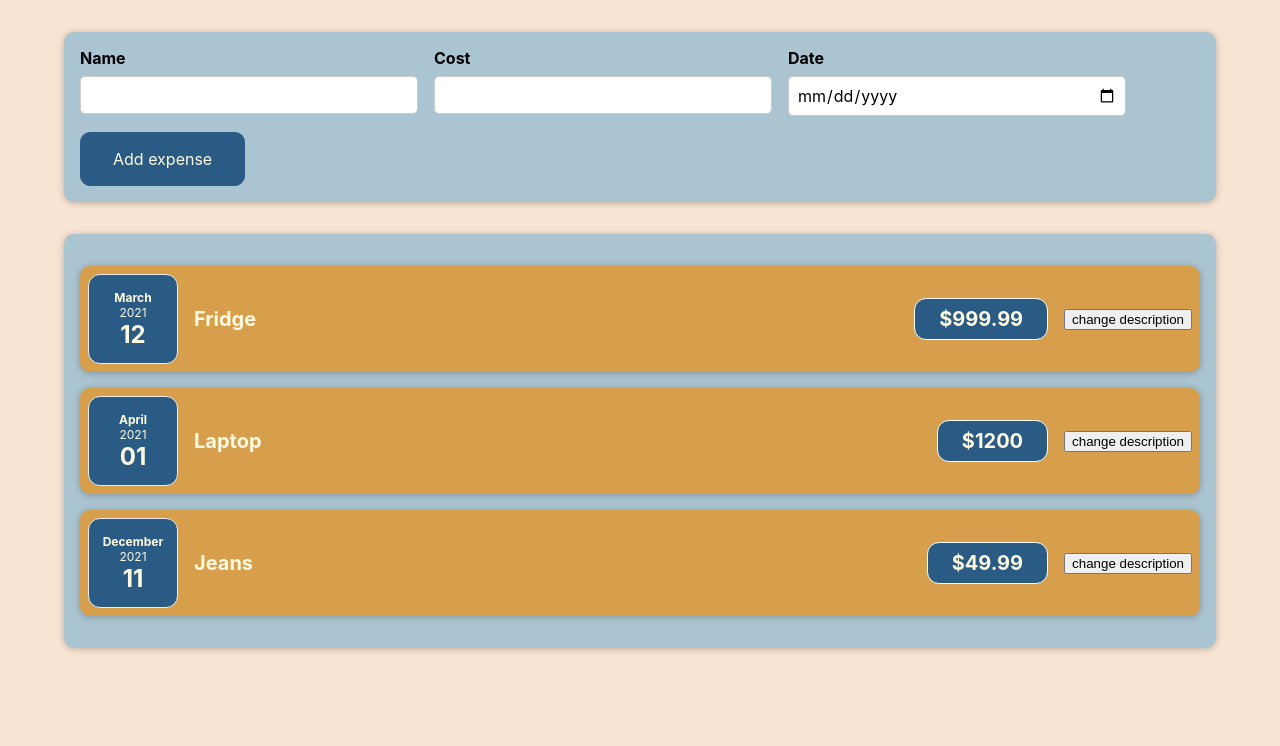
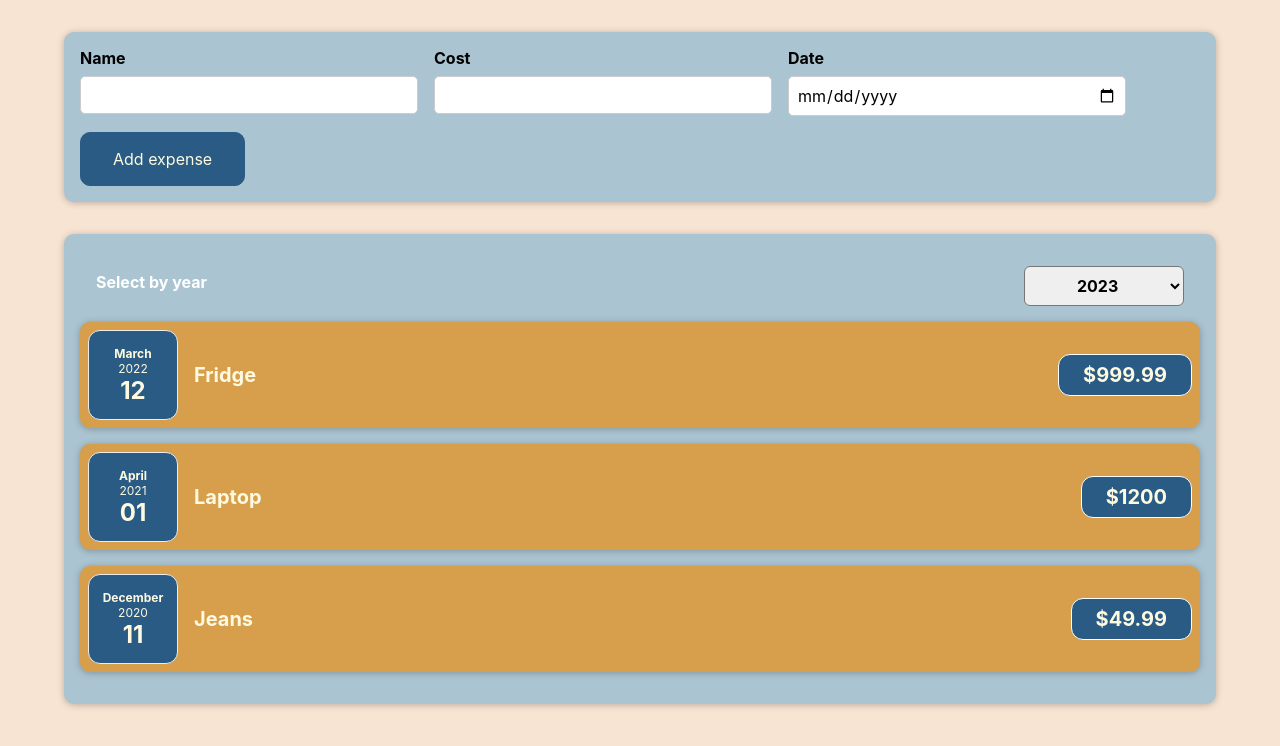
Before and after one commit to YouNone/React-Alex23, a React (Create React App) app: page / in a window 1280 px wide. Shown: the top 746 px of the page. Built offline with nearby package versions, Linux system fonts and the light colour scheme.

Commit message:
task 2 finished, filter added

```diff
--- a/src/App.js
+++ b/src/App.js
@@ -1,8 +1,9 @@
 import Costs from "./components/Costs/Costs";
 import NewCost from "./components/NewCost/NewCost";
+
 const costs = [
   {
-    date: new Date(2021, 2, 12),
+    date: new Date(2022, 2, 12),
     description: "Fridge",
     amount: 999.99
   },
@@ -12,16 +13,22 @@
     amount: 1200
   },
   {
-    date: new Date(2021, 11, 11),
+    date: new Date(2020, 11, 11),
     description: "Jeans",
     amount: 49.99
   }
 ];
+
 function App() {
+
+  const addCostHandler = (newCost) => {
+    console.log(newCost, "app comp");
+  }
+
   return (
     <div>
-     <NewCost></NewCost>
-     <Costs costs={costs} />
+        <NewCost onAddCost={addCostHandler}></NewCost>
+        <Costs costs={costs} />
     </div>
   );
 }
--- a/src/components/Costs/CostItem.js
+++ b/src/components/Costs/CostItem.js
@@ -1,22 +1,14 @@
-import { useState } from 'react';
 import Card from '../UI/Card';
 import CostDate from './CostDate';
 import './CostItem.css'
+
 const CostItem = (props) => {
-
-    const [description, setDescription] = useState(props.description);
-
-    const ChangeDescriptionHandler = () => {
-        setDescription("Test hook change");
-    }
-
     return (
         <Card className='cost-item'>
             <CostDate date={props.date} />
             <div className='cost-item__description'>
-                <h2>{description}</h2>
+                <h2>{props.description}</h2>
                 <div className='cost-item__price'>${props.amount}</div>
-                <button onClick={ChangeDescriptionHandler}>change description</button>
             </div>
         </Card>
     )
--- a/src/components/Costs/Costs.js
+++ b/src/components/Costs/Costs.js
@@ -1,14 +1,37 @@
 import CostItem from './CostItem';
 import './Costs.css';
 import Card from '../UI/Card';
+import CostsFilter from './CostsFilter';
+import { useState } from 'react';
 
 const Costs = (props) => {
+    const [selectedYear, setYear] = useState('2023');
+    const onChangeYearHandler = (inputYearChangeData) => {
+        setYear(inputYearChangeData);
+        console.log(selectedYear);
+    }
+
     return (
-        <Card className='costs'>
-            <CostItem date={props.costs[0].date} description={props.costs[0].description} amount={props.costs[0].amount} />
-            <CostItem date={props.costs[1].date} description={props.costs[1].description} amount={props.costs[1].amount} />
-            <CostItem date={props.costs[2].date} description={props.costs[2].description} amount={props.costs[2].amount} />
+       <div>
+         <Card className='costs'>
+            <CostsFilter year={selectedYear} onChangeYear={onChangeYearHandler}/>
+            <CostItem
+                date={props.costs[0].date}
+                description={props.costs[0].description}
+                amount={props.costs[0].amount}
+            />
+            <CostItem
+                date={props.costs[1].date}
+                description={props.costs[1].description}
+                amount={props.costs[1].amount}
+            />
+            <CostItem
+                date={props.costs[2].date}
+                description={props.costs[2].description}
+                amount={props.costs[2].amount}
+            />
         </Card>
+       </div>
     )
 }
 
--- /dev/null
+++ b/src/components/Costs/CostsFilter.css
@@ -0,0 +1,24 @@
+.costs-filter {
+  color: white;
+  padding: 0 1rem;
+}
+
+.costs-filter__control {
+  display: flex;
+  width: 100%;
+  align-items: center;
+  justify-content: space-between;
+  margin: 1rem 0;
+}
+
+.costs-filter label {
+  font-weight: bold;
+  margin-bottom: 0.5rem;
+}
+
+.costs-filter select {
+  font: inherit;
+  padding: 0.5rem 3rem;
+  font-weight: bold;
+  border-radius: 6px;
+}
--- /dev/null
+++ b/src/components/Costs/CostsFilter.js
@@ -0,0 +1,23 @@
+import "./CostsFilter.css";
+
+const CostsFilter = (props) => {
+  const yearChangeHandler = (event) => {
+    props.onChangeYear(event.target.value);
+  };
+
+  return (
+    <div className="costs-filter">
+      <div className="costs-filter__control">
+        <label>Select by year</label>
+        <select value={props.year} onChange={yearChangeHandler}>
+          <option value="2023">2023</option>
+          <option value="2022">2022</option>
+          <option value="2021">2021</option>
+          <option value="2020">2020</option>
+        </select>
+      </div>
+    </div>
+  );
+};
+
+export default CostsFilter;
--- a/src/components/NewCost/CostForm.js
+++ b/src/components/NewCost/CostForm.js
@@ -1,7 +1,7 @@
 import { useState } from "react";
 import "./CostForm.css"
 
-function CostForm() {
+function CostForm(props) {
 
     const [inputName, setInputName] = useState('');
     const [inputAmount, setInputAmount] = useState('');
@@ -52,7 +52,7 @@
             amount: inputAmount,
             date: new Date(inputDate)
         }
-        console.log(costData);
+        props.onSaveNewCostData(costData);
         setInputName("");
         setInputAmount("");
         setInputDate("");
--- a/src/components/NewCost/NewCost.js
+++ b/src/components/NewCost/NewCost.js
@@ -2,10 +2,16 @@
 import "./NewCost.css"
 
 function NewCost(props) {
+    const saveCostDataHandler = (inputCostData) => {
+        // const costData = {
+        //     ...inputCostData,
+        // }
+        props.onAddCost(inputCostData)
+    };
 
     return (
         <div className="new-cost">
-            <CostForm></CostForm>
+            <CostForm onSaveNewCostData={saveCostDataHandler} />
         </div>
     )
 }
```
